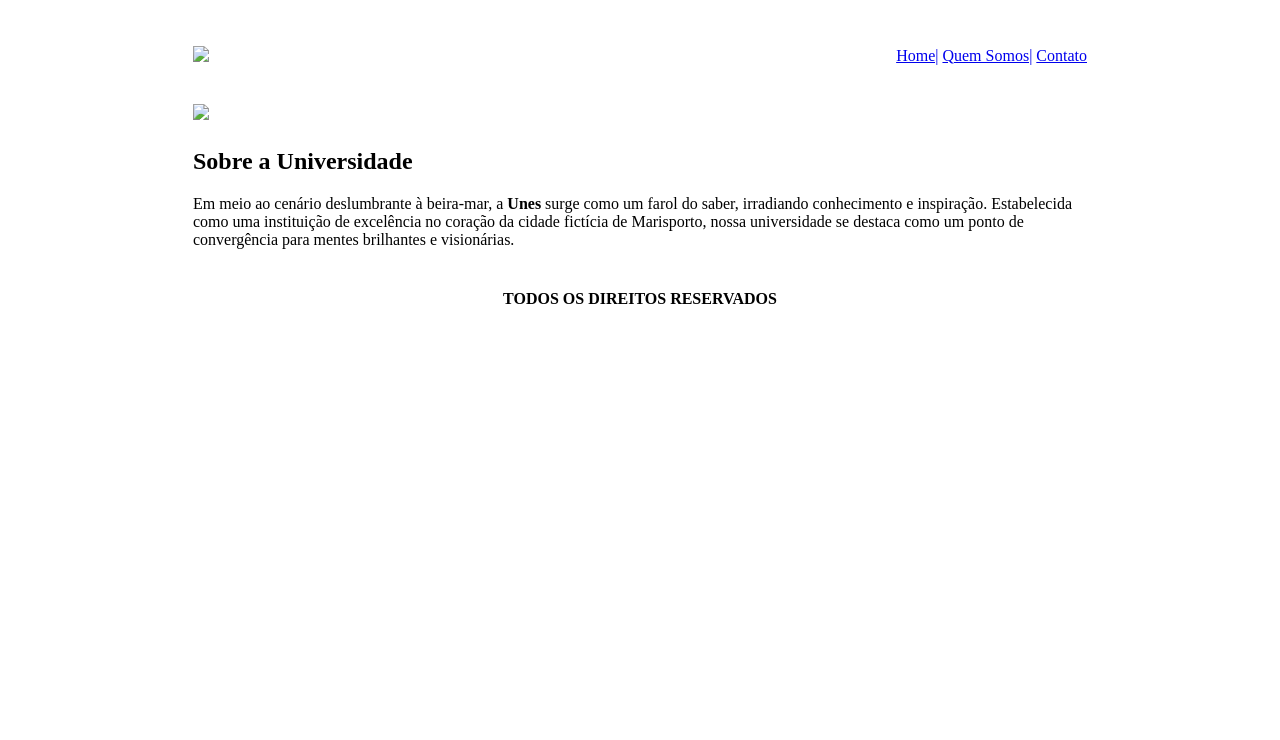
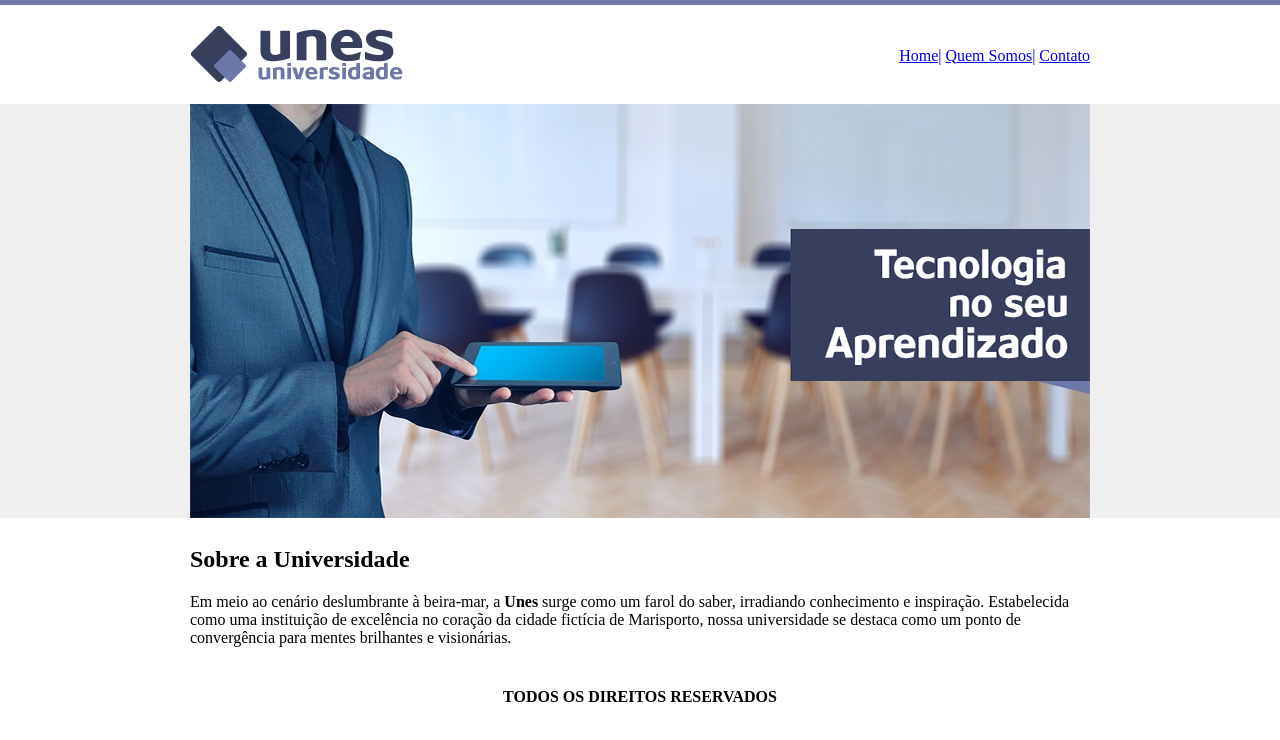
Before and after one commit to luixsgithub/Unes, a plain HTML site: page index.html in a window 1280 px wide. Drawn offline with Linux system fonts and the light colour scheme.

Commit message:
Update index.html

```diff
--- a/index.html
+++ b/index.html
@@ -5,12 +5,12 @@
 	<meta name="viewport" content="width=device-width, initial-scale=1">
 	<title>UNES - Página Principal</title>
 </head>
-<body background="imagens/fundo.png">
+<body background="fundo.png">
 
 	<table border="0" width="900" align="center">
 
 		<tr>
-			<td height="89"> <img src="imagens/logo.png"></td> <!-- height é usado para definir uma altura para a célula-->
+			<td height="89"> <img src="logo.png"></td> <!-- height é usado para definir uma altura para a célula-->
 			<td align="right">
 				<a href="home.html">Home|</a>
 				<a href="quemsomos.html">Quem Somos|</a>
@@ -20,7 +20,7 @@
 
 		<tr >
 			<td colspan="2">
-				<img src="imagens/capa.png">
+				<img src="capa.png">
 			</td>
 		</tr>
 
```
